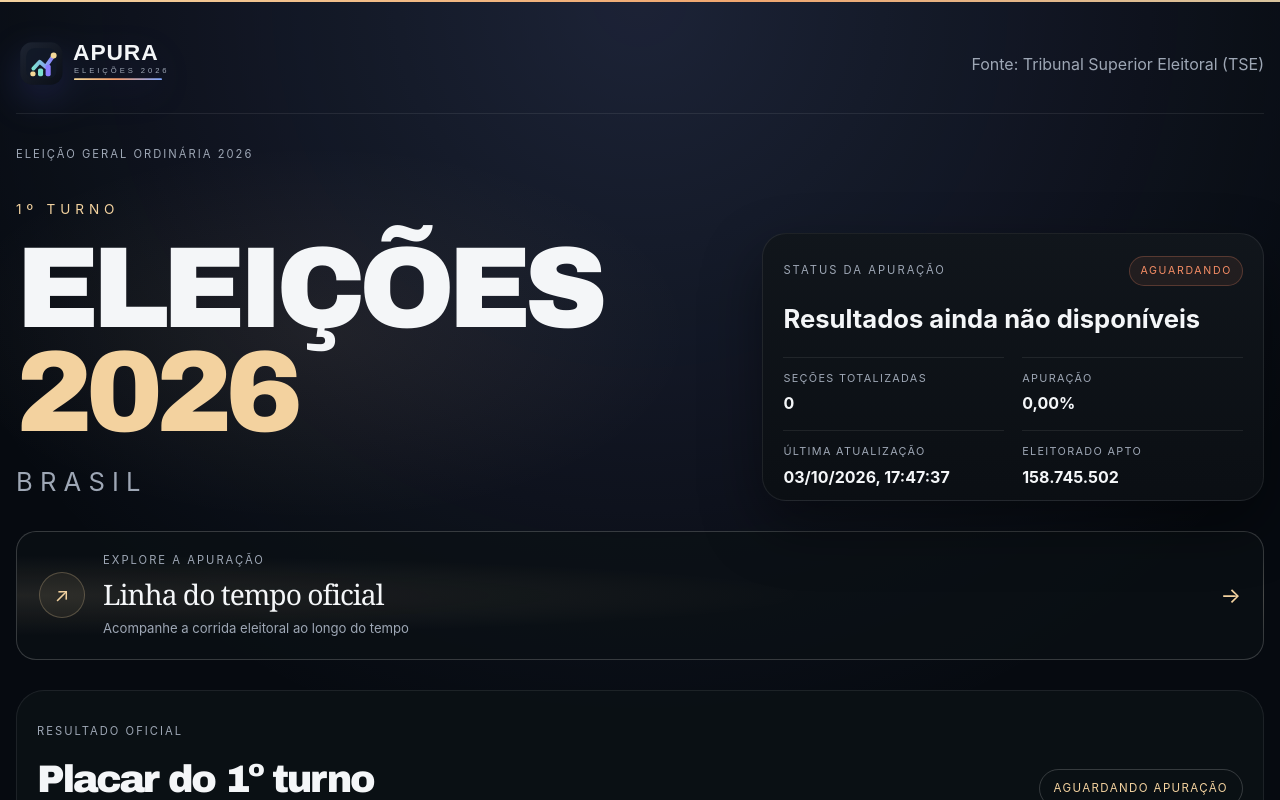
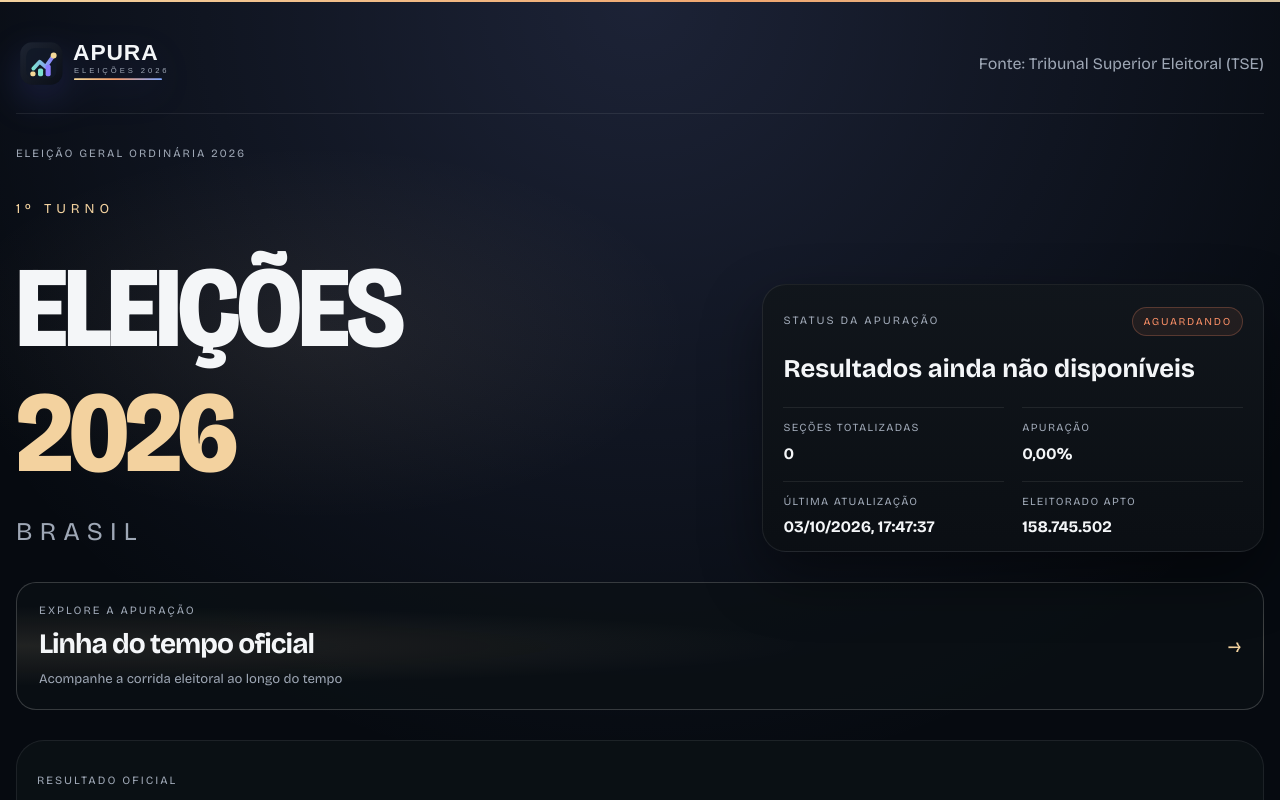
Before and after one commit to lucasjordaoreal/eleicao2026, a React (Vite) app: page / in a window 1280 px wide. Shown: the top 800 px of the page. Built offline with nearby package versions, Linux system fonts and the light colour scheme.

Commit message:
Implement structural updates and optimizations across multiple modules

```diff
--- a/src/App.tsx
+++ b/src/App.tsx
@@ -470,7 +470,6 @@ function App() {
         </section>
 
         <a className="timelapse-entry" href="#/timelapse">
-          <span className="timelapse-entry-icon" aria-hidden="true">↗</span>
           <span className="timelapse-entry-copy">
             <span className="section-kicker">Explore a apuração</span>
             <strong>Linha do tempo oficial</strong>
--- a/src/index.css
+++ b/src/index.css
@@ -1,7 +1,17 @@
+@font-face {
+  font-family: 'Bricolage Grotesque';
+  src: url('./assets/fonts/BRICOLAGEGROTESQUE-VARIABLEFONT_OPSZ,WDTH,WGHT.TTF') format('truetype');
+  font-style: normal;
+  font-weight: 400 800;
+  font-stretch: 75% 100%;
+  font-display: swap;
+}
+
 :root {
-  font-family: Inter, 'Segoe UI', sans-serif;
+  font-family: 'Bricolage Grotesque', 'Segoe UI', sans-serif;
   line-height: 1.5;
   font-weight: 400;
+  font-optical-sizing: auto;
   color: #f3f5f8;
   background: #060a10;
   font-synthesis: none;
@@ -185,15 +195,17 @@ h1,
 h2,
 h3 {
   margin: 0;
-  font-family: 'Arial Black', 'Segoe UI', sans-serif;
-  letter-spacing: -0.06em;
+  letter-spacing: -0.035em;
 }
 
 h1 {
   display: flex;
   flex-direction: column;
+  padding-top: 0.08em;
   font-size: clamp(4.1rem, 9vw, 10rem);
-  line-height: 0.9;
+  font-weight: 800;
+  line-height: 1.08;
+  font-stretch: 90%;
   text-transform: uppercase;
 }
 
@@ -359,7 +371,7 @@ h1 span:last-child {
 
 .timelapse-entry {
   display: grid;
-  grid-template-columns: auto minmax(0, 1fr) auto;
+  grid-template-columns: minmax(0, 1fr) auto;
   align-items: center;
   gap: 18px;
   padding: 20px 22px;
@@ -380,27 +392,14 @@ h1 span:last-child {
   background-color: rgba(17, 22, 28, 0.96);
 }
 
-.timelapse-entry-icon {
-  display: grid;
-  width: 46px;
-  height: 46px;
-  place-items: center;
-  color: var(--gold);
-  border: 1px solid rgba(243, 210, 159, 0.25);
-  border-radius: 50%;
-  background: rgba(243, 210, 159, 0.06);
-  font-size: 1.2rem;
-}
-
 .timelapse-entry-copy {
   display: grid;
   gap: 4px;
 }
 
 .timelapse-entry-copy strong {
-  font-family: Georgia, 'Times New Roman', serif;
   font-size: clamp(1.25rem, 2.2vw, 1.8rem);
-  font-weight: 500;
+  font-weight: 700;
   letter-spacing: -0.035em;
 }
 
@@ -730,9 +729,8 @@ h1 span:last-child {
 
 .timelapse-empty h3 {
   margin-top: 10px;
-  font-family: Georgia, 'Times New Roman', serif;
   font-size: clamp(1.5rem, 3vw, 2rem);
-  font-weight: 500;
+  font-weight: 700;
   letter-spacing: -0.035em;
 }
 
@@ -1106,11 +1104,6 @@ h1 span:last-child {
     padding: 16px 14px;
   }
 
-  .timelapse-entry-icon {
-    width: 38px;
-    height: 38px;
-  }
-
   .timelapse-entry-copy > span:last-child {
     font-size: 0.72rem;
   }
```
Also changed, not shown: src/assets/fonts/BRICOLAGEGROTESQUE-VARIABLEFONT_OPSZ,WDTH,WGHT.TTF (added).
